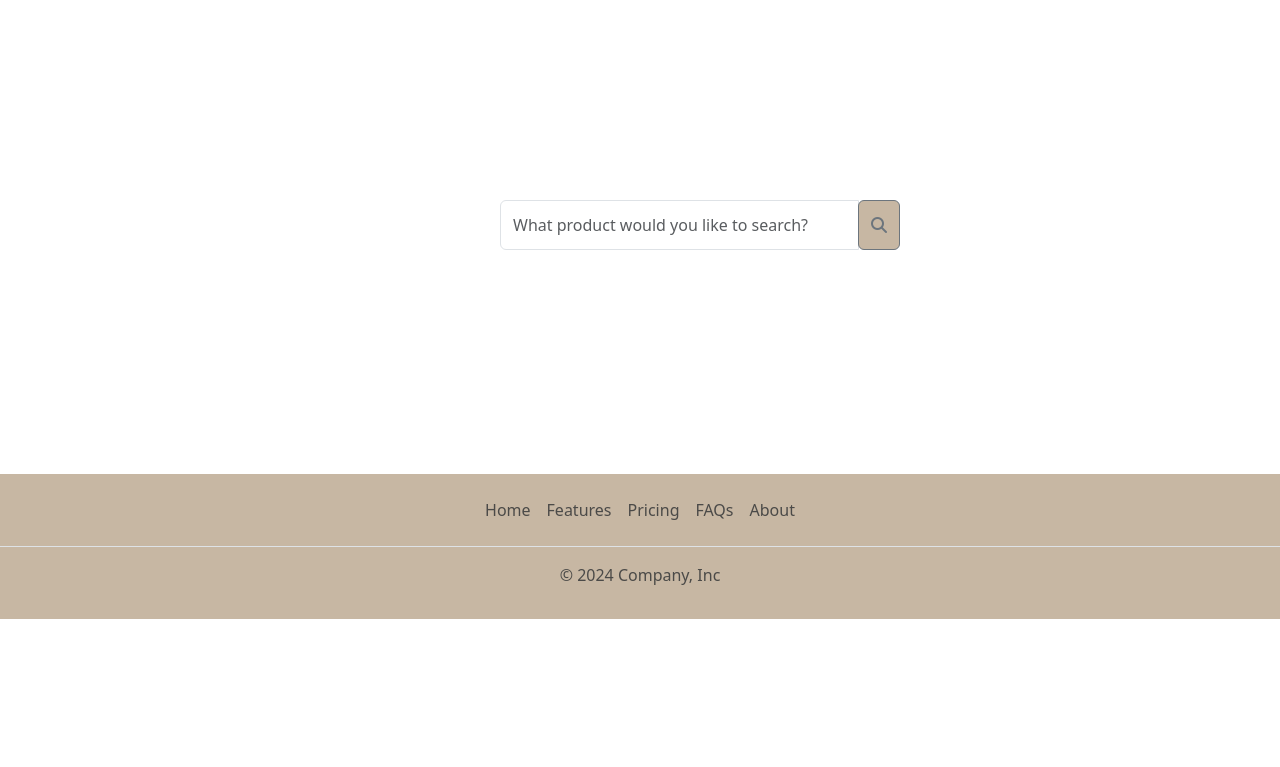
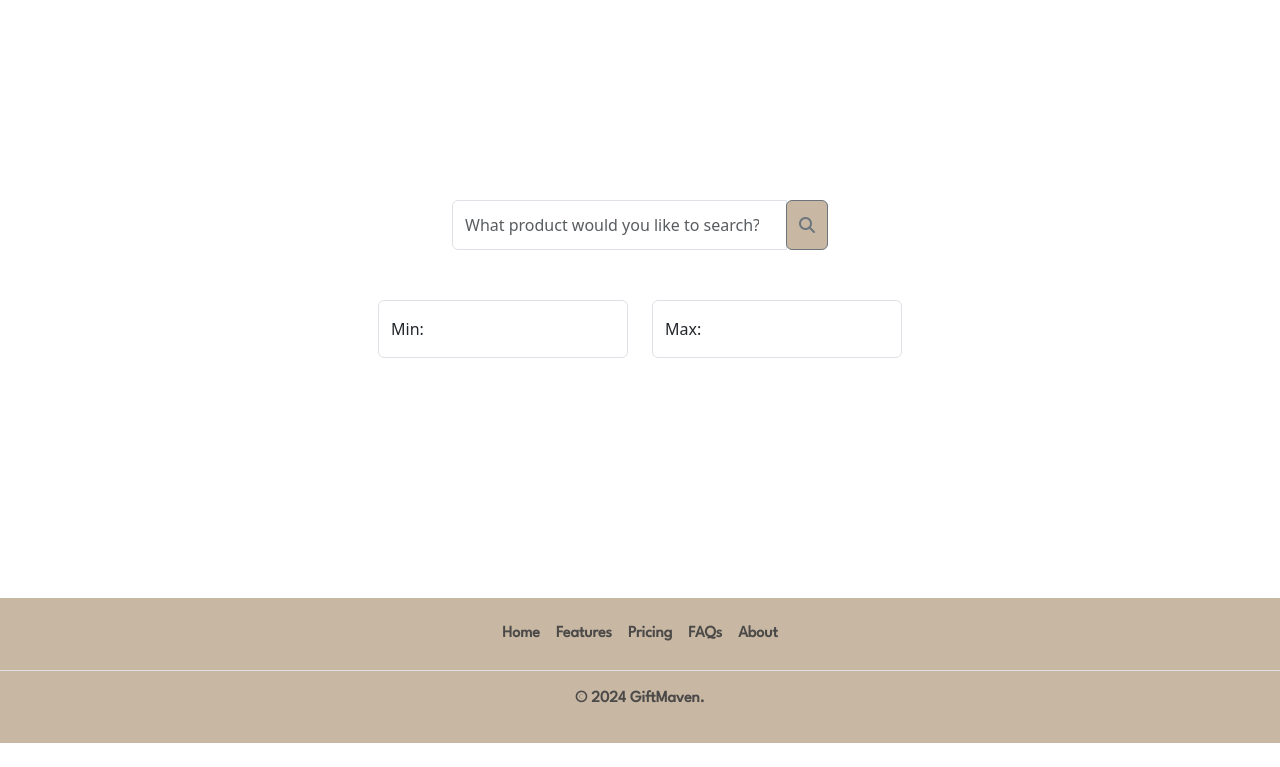
Before and after one commit to vinhee/ECAD-Gift-Shop, a PHP site: page /Search.php in a window 1280 px wide. Shown: the part 126-893 px from the top of the page. Before the commit the page ends 745 px from the top, so only its background shows below. Run offline with PHP 8.4, Linux system fonts and the light colour scheme; some libraries are stand-ins or nearby versions.

Commit message:
advanced search done and fixed product sale validation

```diff
--- a/Products.php
+++ b/Products.php
@@ -24,7 +24,7 @@ include("navbar.php");
 include_once("mysqlConn.php");
 $cid=$_GET["cid"]; // Get category ID to get products
 
-$qry = "SELECT p.ProductID, p.ProductTitle, p.ProductImage, p.Price, p.Quantity, p.Offered, p.OfferedPrice, p.OfferEndDate
+$qry = "SELECT p.ProductID, p.ProductTitle, p.ProductImage, p.Price, p.Quantity, p.Offered, p.OfferedPrice, p.OfferEndDate, p.OfferStartDate
         FROM CatProduct cp INNER JOIN product p ON cp.ProductID=p.ProductID
 		WHERE cp.CategoryID=? ORDER BY ProductTitle ASC" ;
 $stmt = $conn->prepare($qry);
@@ -48,8 +48,8 @@ while($row = $result->fetch_array()) {
     echo "<div class='card-body text-center'>";
 
     // Checking if certain products has offer
-    $Currdate = date('Y-m-d');
-    if ($row["Offered"] == 1 && $row["OfferEndDate"] > $Currdate){
+    $currdate = date('Y-m-d');
+    if ($row["Offered"] == 1 && $currdate >= $row["OfferStartDate"] && $currdate <= $row["OfferEndDate"]){
         $offeredPrice = number_format($row["OfferedPrice"],2);
         echo "<h5 class='card-title'>'$row[ProductTitle]'</h5>";
         echo "<p class='onSale'>On Sale!</p>";
--- a/Search.php
+++ b/Search.php
@@ -7,18 +7,35 @@
 include("navbar.php");
 ?>
 
-<!--Fix positioning-->
-<div class="row searchBar">
+<div class="container">
+    <div class="row mx-auto searchBar">
+        <!-- Search bar -->
         <form class="form-inline my-2 my-lg-0" action="searchProducts.php">
-        <div class="input-group" style="width: 400px;">
+            <div class="input-group">
                 <input class="form-control mr-sm-2" type="search" name="searchProduct" id="searchProduct" placeholder="What product would you like to search?" aria-label="Search">
                 <div class="input-group-append">
                     <button class="btn btn-outline-secondary" type="submit" style="background-color:#C7B7A3; height:50px;">
                         <i class="fa-solid fa-magnifying-glass"></i>
-                </span>
+                    </button>
+                    </div>
+                </div>
+            </div>
+            <div class="row">
+                <div class="col d-flex justify-content-end priceRange">
+                    <div class="form-floating mb-3" style="width: 250px;">
+                        <input class="form-control" id="minPrice" placeholder="0" name="minPrice">
+                        <label for="minPrice">Min:</label>
+                    </div>
+                </div>
+                <div class="col priceRange">
+                    <div class="form-floating mb-3" style="width: 250px;">
+                        <input class="form-control" id="maxPrice" placeholder="200" name="maxPrice">
+                        <label for="maxPrice">Max:</label>
+                    </div>
                 </div>
             </div>
         </form>
+    </div>
 </div>
 
 
--- a/css/style.css
+++ b/css/style.css
@@ -32,8 +32,13 @@
 
 .searchBar{
     padding-top: 200px;
-    padding-bottom: 200px;
-    padding-left: 500px;
+    padding-bottom: 50px;
+    width: 400px;
+}
+
+.searchProductBar{
+    padding-top: 100px;
+    padding-bottom: 100px;
     width: 350px;
 }
 
@@ -74,3 +79,23 @@
     font-size: 25px;
     font-weight: bold;
 }
+
+.footer{
+    font-family: 'League Spartan', sans-serif;
+    font-weight: bold;
+    color:#352F44;
+    background-color: #C7B7A3;
+}
+
+.sliderCheck{
+    padding-bottom: 75px;
+    width: 350px;
+}
+
+.priceRange {
+    padding-bottom: 200px;
+}
+
+.priceRange2{
+    padding-bottom: 50px;
+}
--- a/footer.php
+++ b/footer.php
@@ -6,10 +6,11 @@
   <meta name="viewport" content="width=device-width, initial-scale=1">
   <link rel="stylesheet" href="css/style.css">
   <link rel="stylesheet" type="text/css" href="https://cdnjs.cloudflare.com/ajax/libs/font-awesome/5.15.1/css/all.min.css">
+  <link href="https://fonts.googleapis.com/css2?family=League+Spartan&display=swap" rel="stylesheet">
 </head>
 <body>
 
-<footer class="py-3 my-4" style="background-color:#C7B7A3; color:black;">
+<footer class="py-3 my-4 footer" style="background-color: #C7B7A3;">
     <ul class="nav justify-content-center border-bottom pb-3 mb-3">
       <li class="nav-item foot-text"><a href="index.php" class="nav-link px-2 text-body-secondary" style="color:black;">Home</a></li>
       <li class="nav-item"><a href="#" class="nav-link px-2 text-body-secondary" style="color:black;">Features</a></li>
@@ -17,7 +18,7 @@
       <li class="nav-item"><a href="#" class="nav-link px-2 text-body-secondary" style="color:black;">FAQs</a></li>
       <li class="nav-item"><a href="#" class="nav-link px-2 text-body-secondary" style="color:black;">About</a></li>
     </ul>
-    <p class="text-center text-body-secondary">© 2024 Company, Inc</p>
+    <p class="text-center text-body-secondary">© 2024 GiftMaven.</p>
   </footer>
 
 </body>
--- a/index.php
+++ b/index.php
@@ -28,7 +28,7 @@ if ($queryresult > 0) {
         $imgPathname = "Images/Products/$img";
 
         $currDate = date('Y-m-d');
-        if ($row["Offered"] == 1 && $row["OfferEndDate"] > $currDate) {
+        if ($row["Offered"] == 1 && $row["OfferEndDate"] > $currDate && $row["OfferStartDate"] < $currDate){
             echo "<div class='col-md-3 justify-content-center' style='padding: 20px;'>";
             echo "<div class='card' style='width: 15rem;'>";
             echo "<img src='$imgPathname' class='card-img-top'>";
--- a/productDesc.php
+++ b/productDesc.php
@@ -22,6 +22,7 @@ $stmt->close();
 while ($row = $result->fetch_array()){
     $img = "$row[ProductImage]"; // Getting Product Image Name
     $imgPathname = "Images/Products/$img";
+    $currDate = date("Y-m-d");
 
     $qry ="SELECT s.SpecName, ps.SpecVal FROM productspec ps
            INNER JOIN specification s ON ps.SpecID=s.SpecID
@@ -47,7 +48,7 @@ while ($row = $result->fetch_array()){
     echo "<h2>" . $row['ProductTitle'] . "</h2>";
     echo "</div>";
 
-    if($row["Offered"] == 1){
+    if($row["Offered"] == 1 && $currDate >= $row["OfferStartDate"] && $currDate <= $row["OfferEndDate"]){
         echo "<div class='col-md-6 justify-content-center'>";     // content for right column (split into 4 rows)
         echo "<div class='row-mb-3' style='padding-bottom: 10px;' >";
         echo "<p class='onSale text-center'>On Sale!</p>";
```
Also changed, not shown: searchProducts.php (+54 -19 lines), README.md. Lines whose indentation alone changed are shown as unchanged.
